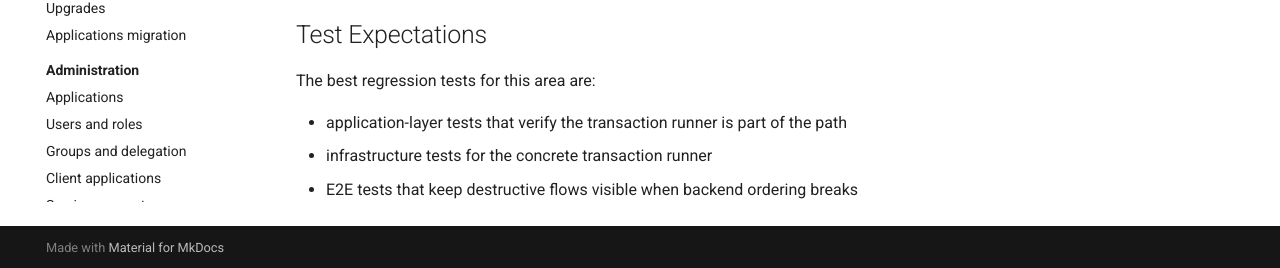
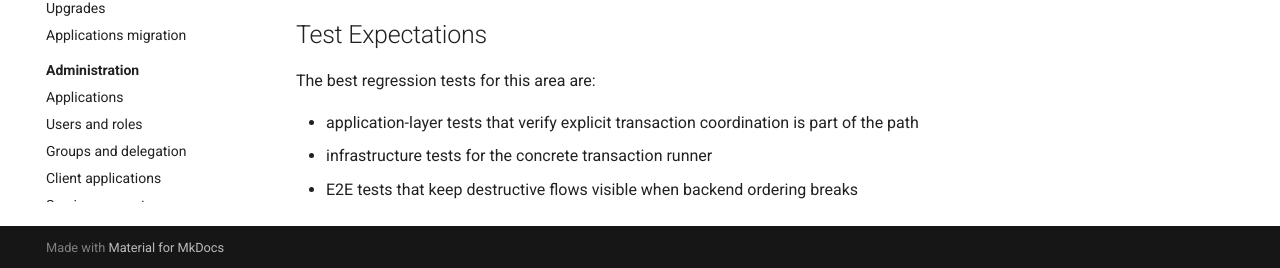
Before and after one commit to Tjeerd-menno/open-identity-stack, an MkDocs documentation site: the page built from docs/engineering/application-permission-transaction-notes.md, in a window 1280 px wide and 900 px high, scrolled down 536 px. Shown: the part 629-897 px from the top of the window. Built offline with MkDocs 1.6.1 and Material for MkDocs 9.7.7, drawn with Linux system fonts in a browser that asks for light colours; comment, search, counter and statistics services are not loaded.

Commit message:
Potential fix for pull request finding
Co-authored-by: Copilot Autofix powered by AI <175728472+Copilot@users.noreply.github.com>

```diff
--- a/docs/engineering/application-permission-transaction-notes.md
+++ b/docs/engineering/application-permission-transaction-notes.md
@@ -37,6 +37,6 @@ When changing these use cases, check:
 
 The best regression tests for this area are:
 
-- application-layer tests that verify the transaction runner is part of the path
+- application-layer tests that verify explicit transaction coordination is part of the path
 - infrastructure tests for the concrete transaction runner
 - E2E tests that keep destructive flows visible when backend ordering breaks
```
